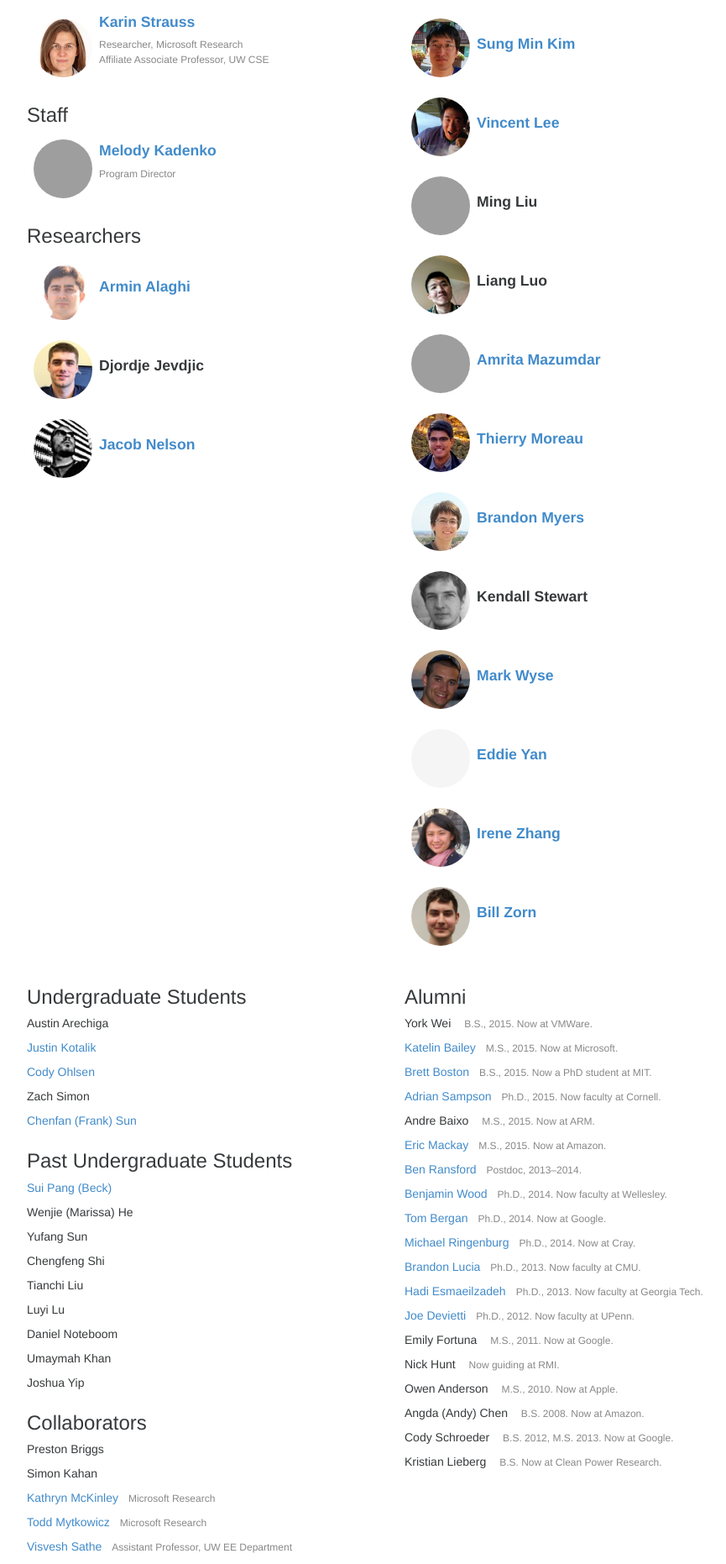
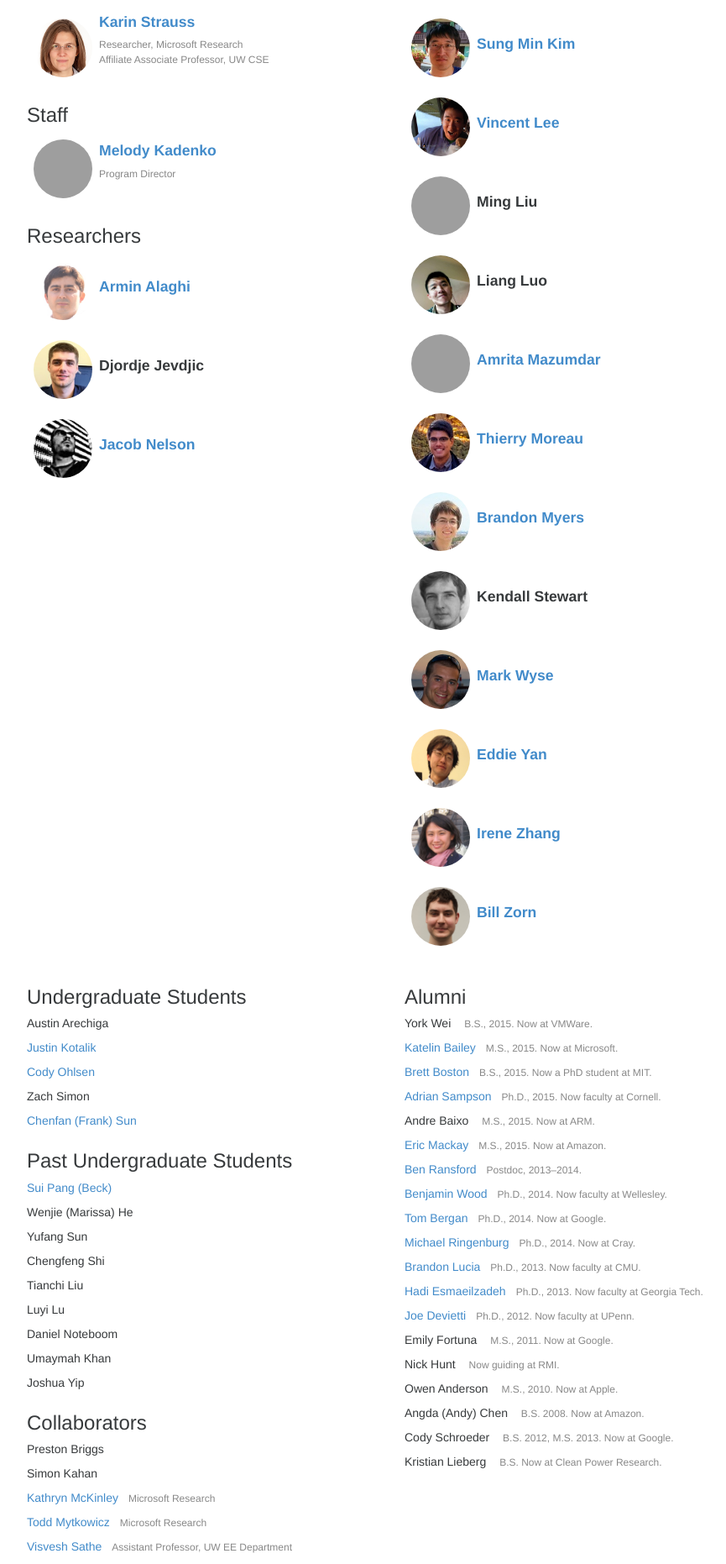
Before and after one commit to uwsampa/sampa-public, a Jekyll site: the page built from index.html, in a window 1280 px wide. Shown: the part 2154-4016 px from the top of the page at 84% size, without its empty margins (173-1038 px from the left). Built offline with Jekyll 4.4.1, drawn with Linux system fonts in a browser that asks for light colours; nearby versions of some CDN libraries; Markdown is read by kramdown in place of the engine named in the settings; grey boxes are pictures that could not be loaded.

Commit message:
add eddie.jpg to yml

```diff
--- a/_data/people.yml
+++ b/_data/people.yml
@@ -164,6 +164,7 @@ eqy:
     display_name: "Eddie Yan"
     webpage: "https://linux.ucla.edu/~eqy/"
     role: grad
+    image: img/people/eddie.jpg
 
 iyzhang:
     display_name: "Irene Zhang"
```
